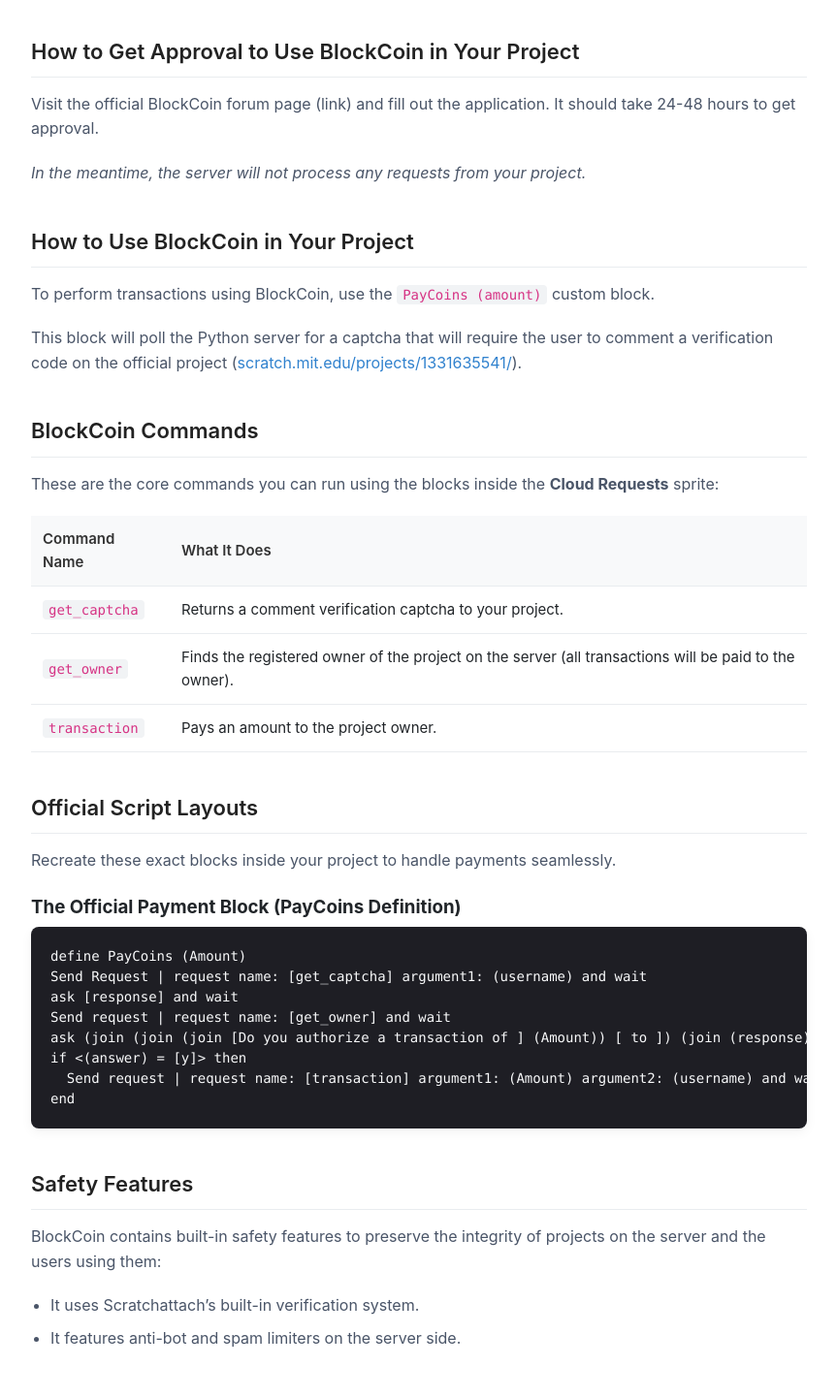
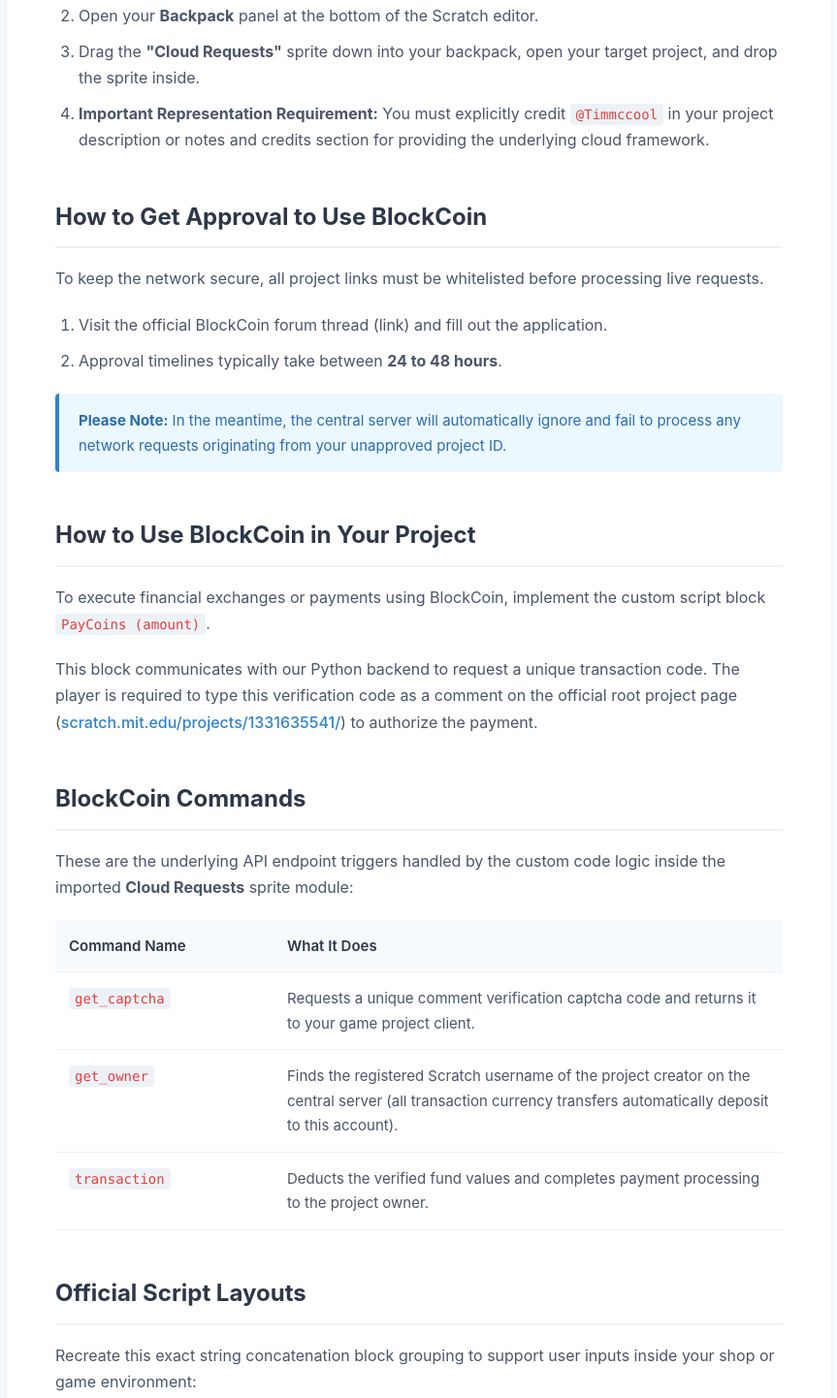
Before and after one commit to AScodes12/BlockCoin, a plain HTML site: page index.html in a window 1280 px wide. Shown: the part 413-1855 px from the top of the page at 97% size, without its empty margins (208-1071 px from the left). Drawn offline with Linux system fonts and the light colour scheme.

Commit message:
Updated index.html

```diff
--- a/index.html
+++ b/index.html
@@ -13,33 +13,46 @@
 
         body {
             font-family: -apple-system, BlinkMacSystemFont, "Segoe UI", Roboto, Helvetica, Arial, sans-serif;
-            background-color: #ffffff;
-            color: #212529;
-            line-height: 1.6;
-            padding: 40px 20px;
+            background-color: #f7fafc;
+            color: #2d3748;
+            line-height: 1.7;
+            padding: 60px 20px;
         }
 
         .container {
-            max-width: 800px;
+            max-width: 850px;
             margin: 0 auto;
+            background-color: #ffffff;
+            padding: 40px 50px;
+            border-radius: 12px;
+            box-shadow: 0 4px 6px rgba(0, 0, 0, 0.05), 0 1px 3px rgba(0, 0, 0, 0.03);
         }
 
         /* Typography & Document Styles */
         h1 {
-            font-size: 32px;
-            font-weight: 700;
-            margin-bottom: 15px;
-            color: #111;
+            font-size: 36px;
+            font-weight: 800;
+            margin-bottom: 20px;
+            color: #1a202c;
+            letter-spacing: -0.5px;
         }
 
         h2 {
-            font-size: 22px;
+            font-size: 24px;
+            font-weight: 700;
+            margin-top: 45px;
+            margin-bottom: 18px;
+            padding-bottom: 10px;
+            border-bottom: 2px solid #edf2f7;
+            color: #2d3748;
+        }
+
+        h3 {
+            font-size: 16px;
             font-weight: 600;
-            margin-top: 40px;
-            margin-bottom: 15px;
-            padding-bottom: 8px;
-            border-bottom: 1px solid #e9ecef;
-            color: #222;
+            margin-top: 25px;
+            margin-bottom: 12px;
+            color: #4a5568;
         }
 
         p {
@@ -49,44 +62,63 @@
         }
 
         ol, ul {
-            margin-left: 20px;
+            margin-left: 24px;
             margin-bottom: 20px;
             color: #4a5568;
         }
 
         li {
-            margin-bottom: 8px;
+            margin-bottom: 10px;
             font-size: 16px;
         }
 
         a {
             color: #3182ce;
             text-decoration: none;
+            font-weight: 500;
+            transition: color 0.2s ease;
         }
 
         a:hover {
+            color: #2b6cb0;
             text-decoration: underline;
         }
 
-        /* Table layout for scratch command display system */
+        /* Information Callout Boxes */
+        .callout {
+            background-color: #ebf8ff;
+            border-left: 4px solid #3182ce;
+            color: #2b6cb0;
+            padding: 15px 20px;
+            border-radius: 4px;
+            margin: 20px 0;
+            font-size: 15px;
+        }
+
+        /* Table layouts */
         table {
             width: 100%;
             border-collapse: collapse;
             margin-top: 15px;
-            margin-bottom: 25px;
+            margin-bottom: 30px;
             font-size: 15px;
         }
 
         th, td {
             text-align: left;
-            padding: 12px;
-            border-bottom: 1px solid #e9ecef;
+            padding: 14px;
+            border-bottom: 1px solid #edf2f7;
+            vertical-align: top;
         }
 
         th {
-            background-color: #f8f9fa;
+            background-color: #f7fafc;
             font-weight: 600;
-            color: #333;
+            color: #2d3748;
+        }
+
+        td {
+            color: #4a5568;
         }
 
         /* Pure Text Code Block Container */
@@ -94,25 +126,25 @@
             background-color: #1e1e24;
             color: #f8f9fa;
             border-radius: 8px;
-            padding: 20px;
+            padding: 22px;
             margin-top: 5px;
             margin-bottom: 30px;
             overflow-x: auto;
-            box-shadow: 0 4px 12px rgba(0,0,0,0.05);
+            box-shadow: inset 0 2px 4px rgba(0,0,0,0.1);
         }
 
         pre {
             font-family: "SFMono-Regular", Consolas, "Liberation Mono", Menlo, monospace;
             font-size: 14px;
             white-space: pre;
-            line-height: 1.5;
+            line-height: 1.6;
         }
 
         code {
             font-family: "SFMono-Regular", Consolas, "Liberation Mono", Menlo, monospace;
-            background-color: #f1f3f5;
-            color: #d63384;
-            padding: 2px 6px;
+            background-color: #edf2f7;
+            color: #e53e3e;
+            padding: 3px 6px;
             border-radius: 4px;
             font-size: 14px;
         }
@@ -123,61 +155,79 @@
             padding: 0;
             border-radius: 0;
         }
+
+        em {
+            color: #718096;
+            font-style: italic;
+        }
+
+        @media (max-width: 600px) {
+            body { padding: 20px 10px; }
+            .container { padding: 30px 20px; }
+            h1 { font-size: 28px; }
+            h2 { font-size: 20px; }
+        }
     </style>
 </head>
 <body>
 
     <div class="container">
 
-        <section id="overview">
+        <header>
             <h1>BlockCoin Documentation</h1>
             <p>Welcome to the official documentation for the BlockCoin currency system for Scratch. This system uses Scratchattach to connect shops and games to a centralized server and then uses a captcha to verify transactions safely and easily.</p>
-        </section>
+        </header>
 
         <section id="installation">
             <h2>How to Add BlockCoin to Your Project</h2>
             <ol>
                 <li>Visit the official BlockCoin project at <a href="https://scratch.mit.edu/projects/1331635541/" target="_blank">scratch.mit.edu/projects/1331635541/</a>.</li>
-                <li>Open your <strong>Backpack</strong> at the bottom of the screen.</li>
-                <li>Backpack the <strong>"Cloud Requests"</strong> sprite and add it into your project.</li>
-                <li>Make sure to credit <code>@Timmccool</code> in your project description or notes and credits.</li>
+                <li>Open your <strong>Backpack</strong> panel at the bottom of the Scratch editor.</li>
+                <li>Drag the <strong>"Cloud Requests"</strong> sprite down into your backpack, open your target project, and drop the sprite inside.</li>
+                <li><strong>Important Representation Requirement:</strong> You must explicitly credit <code>@Timmccool</code> in your project description or notes and credits section for providing the underlying cloud framework.</li>
             </ol>
         </section>
 
         <section id="approval">
-            <h2>How to Get Approval to Use BlockCoin in Your Project</h2>
-            <p>Visit the official BlockCoin forum page (link) and fill out the application. It should take 24-48 hours to get approval.</p>
-            <p><em>In the meantime, the server will not process any requests from your project.</em></p>
+            <h2>How to Get Approval to Use BlockCoin</h2>
+            <p>To keep the network secure, all project links must be whitelisted before processing live requests.</p>
+            <ol>
+                <li>Visit the official BlockCoin forum thread (link) and fill out the application.</li>
+                <li>Approval timelines typically take between <strong>24 to 48 hours</strong>.</li>
+            </ol>
+            <div class="callout">
+                <strong>Please Note:</strong> In the meantime, the central server will automatically ignore and fail to process any network requests originating from your unapproved project ID.
+            </div>
         </section>
 
         <section id="usage">
             <h2>How to Use BlockCoin in Your Project</h2>
-            <p>To perform transactions using BlockCoin, use the <code>PayCoins (amount)</code> custom block.</p>
-            <p>This block will poll the Python server for a captcha that will require the user to comment a verification code on the official project (<a href="https://scratch.mit.edu/projects/1331635541/" target="_blank">scratch.mit.edu/projects/1331635541/</a>).</p>
+            <p>To execute financial exchanges or payments using BlockCoin, implement the custom script block <code>PayCoins (amount)</code>.</p>
+            <p>This block communicates with our Python backend to request a unique transaction code. The player is required to type this verification code as a comment on the official root project page (<a href="https://scratch.mit.edu/projects/1331635541/" target="_blank">scratch.mit.edu/projects/1331635541/</a>) to authorize the payment.</p>
         </section>
 
         <section id="scratch-commands">
             <h2>BlockCoin Commands</h2>
-            <p>These are the core commands you can run using the blocks inside the <strong>Cloud Requests</strong> sprite:</p>
+            <p>These are the underlying API endpoint triggers handled by the custom code logic inside the imported <strong>Cloud Requests</strong> sprite module:</p>
             <table>
                 <thead>
                     <tr>
-                        <th>Command Name</th>
+                        <th style="width: 30%;">Command Name</th>
                         <th>What It Does</th>
                     </tr>
                 </thead>
                 <tbody>
                     <tr>
                         <td><code>get_captcha</code></td>
-                        <td>Returns a comment verification captcha to your project.</td>
+                        <td>Requests a unique comment verification captcha code and returns it to your game project client.</td>
                     </tr>
                     <tr>
                         <td><code>get_owner</code></td>
-                        <td>Finds the registered owner of the project on the server (all transactions will be paid to the owner).</td>
+                        <td>Finds the registered Scratch username of the project creator on the central server (all transaction currency transfers automatically deposit to this account).</td>
                     </tr>
                     <tr>
                         <td><code>transaction</code></td>
-                        <td>Pays an amount to the project owner.</td>
+                        <td>Deducts the verified fund values and completes payment processing to the project owner.</td>
                     </tr>
                 </tbody>
             </table>
@@ -185,7 +235,7 @@
 
         <section id="blockcode-manager">
             <h2>Official Script Layouts</h2>
-            <p>Recreate these exact blocks inside your project to handle payments seamlessly.</p>
+            <p>Recreate this exact string concatenation block grouping to support user inputs inside your shop or game environment:</p>
 
             <h3>The Official Payment Block (PayCoins Definition)</h3>
             <div class="blockcode-container">
@@ -195,20 +245,4 @@
 Send request | request name: [get_owner] and wait
 ask (join (join (join [Do you authorize a transaction of ] (Amount)) [ to ]) (join (response) [ (y/n)])) and wait
 if &lt;(answer) = [y]&gt; then
-  Send request | request name: [transaction] argument1: (Amount) argument2: (username) and wait
-end</code></pre>
-            </div>
-        </section>
-
-        <section id="safety">
-            <h2>Safety Features</h2>
-            <p>BlockCoin contains built-in safety features to preserve the integrity of projects on the server and the users using them:</p>
-            <ul>
-                <li>It uses Scratchattach’s built-in verification system.</li>
-                <li>It features anti-bot and spam limiters on the server side.</li>
-            </ul>
-        </section>
-
-    </div>
-</body>
-</html>
+  Send request | request name: [transaction] argument1: (Amount) argument2: (username)
```
